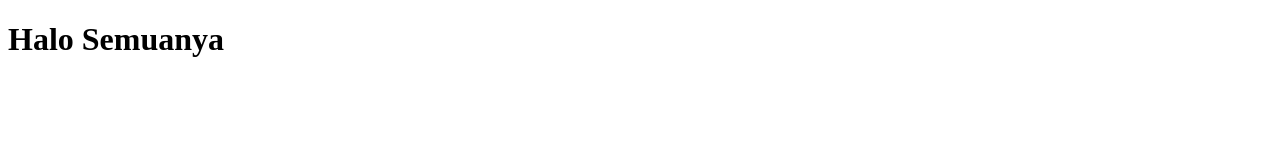
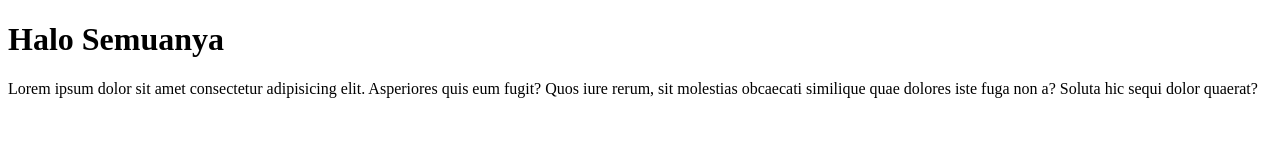
Before and after one commit to hendrisesil/super-power-git, a plain HTML site: page index.html in a window 1280 px wide. Drawn offline with Linux system fonts and the light colour scheme.

Commit message:
menambahkan paragrap

```diff
--- a/index.html
+++ b/index.html
@@ -8,5 +8,6 @@
   </head>
   <body>
     <h1>Halo Semuanya</h1>
+    <p>Lorem ipsum dolor sit amet consectetur adipisicing elit. Asperiores quis eum fugit? Quos iure rerum, sit molestias obcaecati similique quae dolores iste fuga non a? Soluta hic sequi dolor quaerat?</p>
   </body>
 </html>
```
